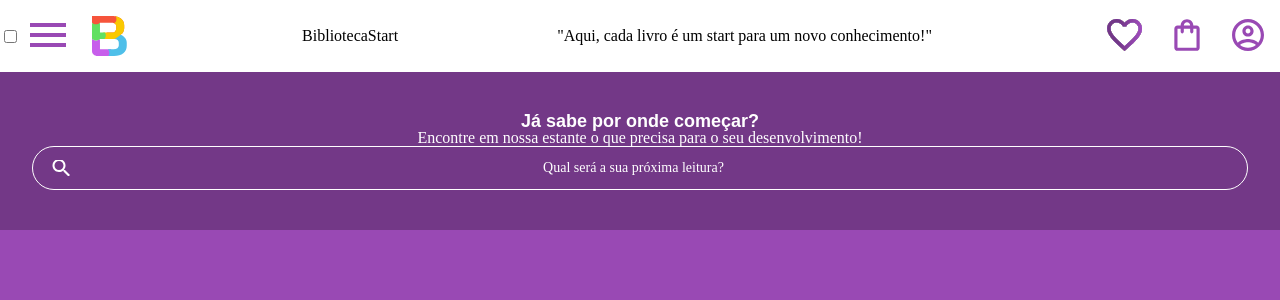
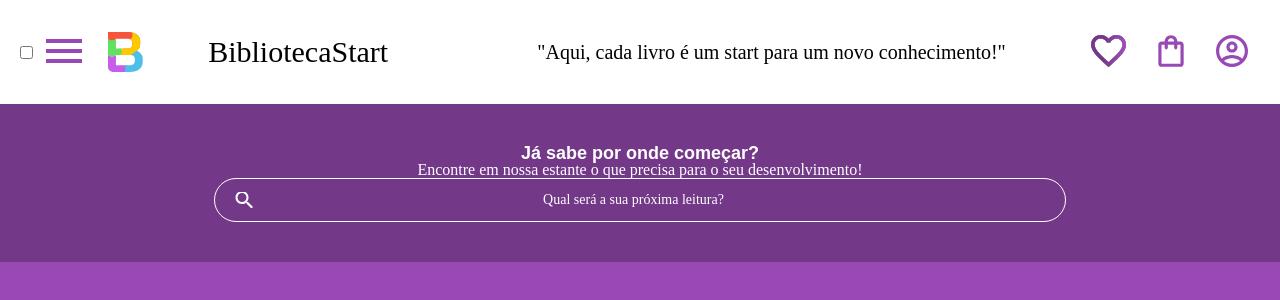
Before and after one commit to samuelmoraismarisa/PROJETO, a plain HTML site: page index.html in a window 1280 px wide. Drawn offline with Linux system fonts and the light colour scheme.

Commit message:
Add files via upload

```diff
--- a/styles/banner.css
+++ b/styles/banner.css
@@ -23,7 +23,8 @@ border: 1px solid var(--branco);
 color: var(--branco);
 border-radius: 24px;
 padding: 1em;
-width: 100%;
+width: 70%;
+display: relative;
 }
 
 .banner__pesquisa::placeholder{
--- a/styles/header.css
+++ b/styles/header.css
@@ -14,12 +14,15 @@
     justify-content: space-between;
     align-items: center;
 position: relative;
+background-color: var(--cor-cabecalho);
+padding: 1em;
 
 }
 
 .container {
     display: flex;
     align-items: center;
+
 }
 
 .container__imagem {
@@ -33,7 +36,7 @@ top: 100%;
 width: 60vw;
 }
 
-.container__botao:checked~. lista-menu{
+.container__botao:checked~ lista-menu{
     display: block;
 }
 
@@ -50,3 +53,30 @@ width: 60vw;
     background: var(--roxo);
     text-transform: uppercase;
 }
+
+.container__imagem, .container__frase {
+    padding: 1em;
+}
+
+.container__titulo, .container__frase{
+    display: none;
+}
+
+@media screen and (min-width: 1024px) {
+    .container__frase{
+        padding-left: 5em;
+        font-size: 20px;
+        display: block;
+    }
+}
+
+@media screen and (min-width: 820px) {
+    .container__titulo, .container__titulo--negrito {
+        font-size: 30px;
+    }
+
+    .container__titulo {
+        font-weight: 400;
+        display: block;
+    }
+}
```
